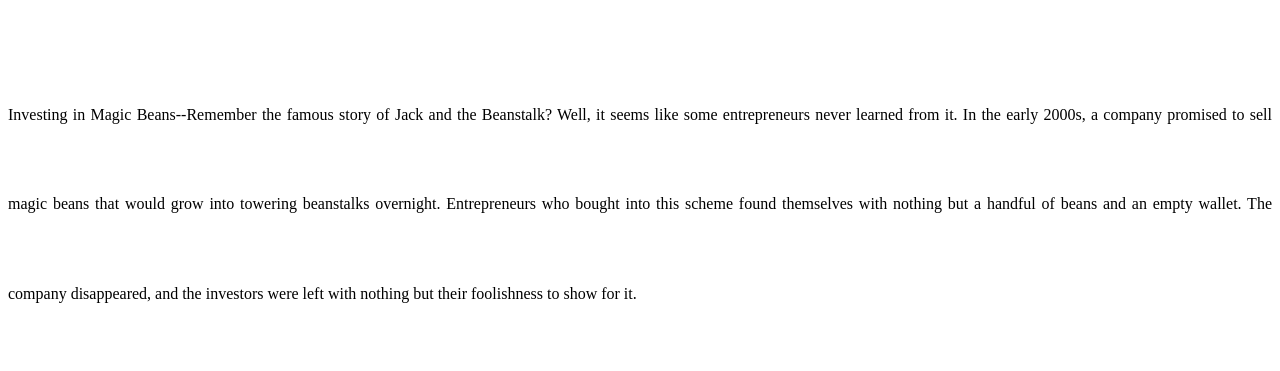
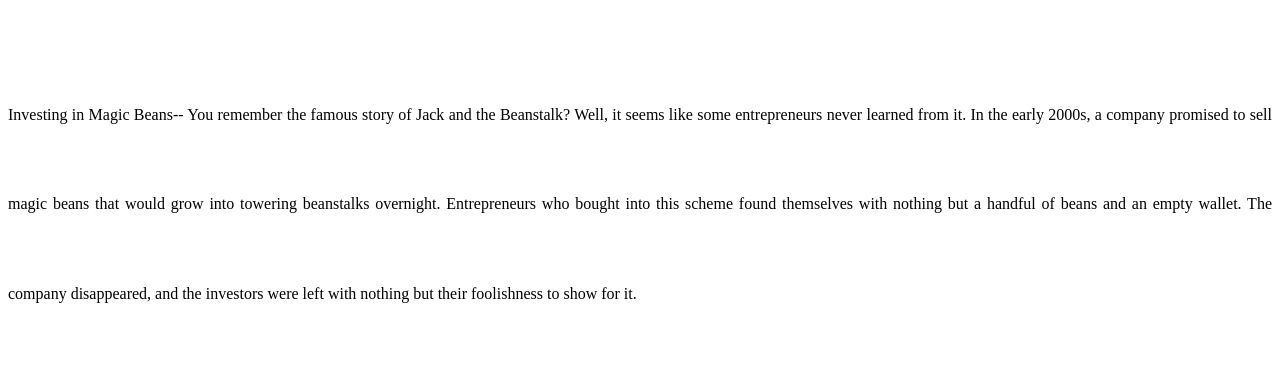
Before and after one commit to PerfectusPortofolio/PerfectusPortofolio.github.io, a plain HTML site: page usepost.html in a window 1280 px wide. Shown: the part 581-952 px from the top of the page. Drawn offline with Linux system fonts and the light colour scheme.

Commit message:
Update usepost.html

```diff
--- a/usepost.html
+++ b/usepost.html
@@ -16,7 +16,7 @@
 			<div>
 				<p>Investing is a crucial aspect of running a successful business. It involves taking a calculated risk, backed by thorough research and a good understanding of the market. Unfortunately, not everyone is equipped with these skills. Over the years, there have been some truly ridiculous investments made by individuals, who put their trust and hard-earned money into schemes that promised big returns, promises in their imaginations of course. Unfortunately for them, these investments turned out to be nothing but scams and ruined their businesses for life. In this article, we'll take a look at 5 of the most absurd investments that destroyed the livelihoods of entrepreneurs.
 					</p> <br/>
-					<p>Investing in Magic Beans--Remember the famous story of Jack and the Beanstalk? Well, it seems like some entrepreneurs never learned from it. In the early 2000s, a company promised to sell magic beans that would grow into towering beanstalks overnight. Entrepreneurs who bought into this scheme found themselves with nothing but a handful of beans and an empty wallet. The company disappeared, and the investors were left with nothing but their foolishness to show for it.
+					<p>Investing in Magic Beans-- You remember the famous story of Jack and the Beanstalk? Well, it seems like some entrepreneurs never learned from it. In the early 2000s, a company promised to sell magic beans that would grow into towering beanstalks overnight. Entrepreneurs who bought into this scheme found themselves with nothing but a handful of beans and an empty wallet. The company disappeared, and the investors were left with nothing but their foolishness to show for it.
 					</p><br/>
 					<p>&nbsp &nbsp They made such terrible decisions and wished they could travel back in time and make amends for their stupidity. Which is exactly what a company promised to deliver in the 1990s. A group of nobodies claimed to have discovered the secret to time travel and were looking for investors to fund their research. Many entrepreneurs bought into this scheme, only to find out that the company was a scam. They were left with a lot to pay for on their hands and no time-travelling machine to show for it. Because time travel was apparently still a theory.
 					</p><br/>
```
